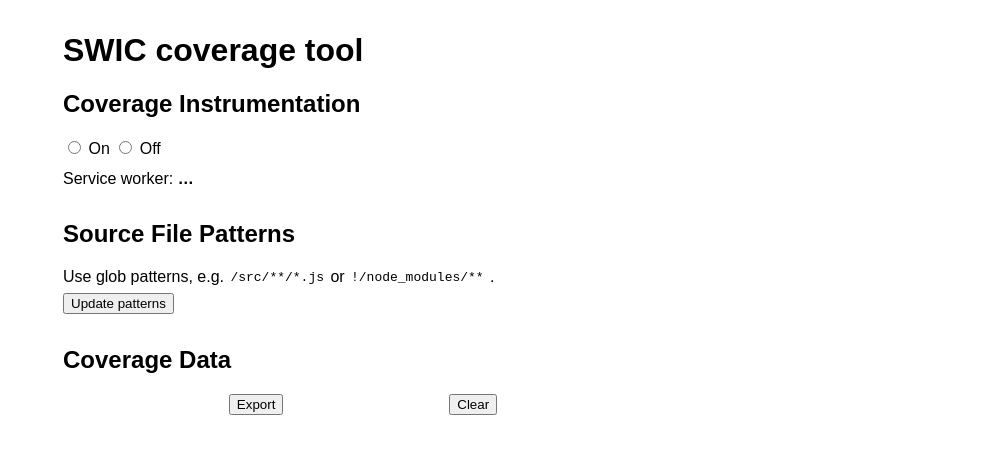
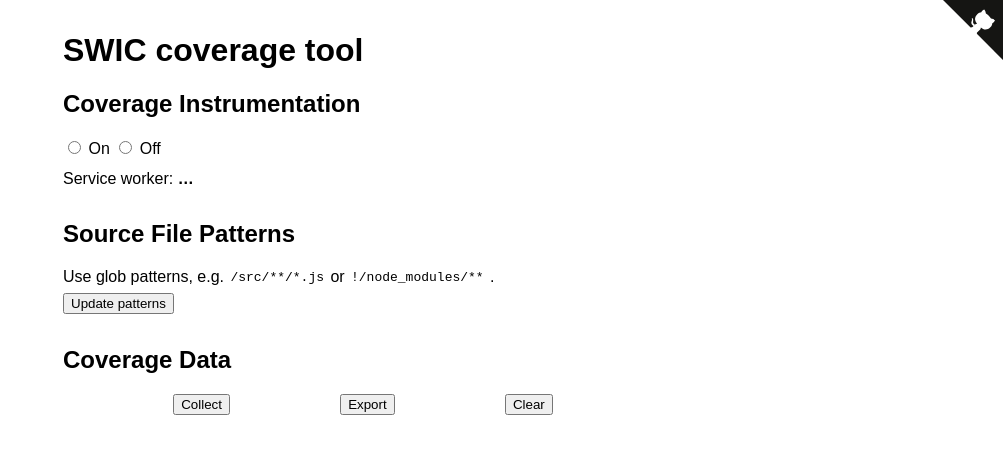
Before and after one commit to rhashimoto/swic, a website built with Parcel: page src/swic.html in a window 1280 px wide. Shown: the whole page, without its empty margins (277-1280 px from the left). Built offline with nearby package versions, Linux system fonts and the light colour scheme.

Commit message:
Cleanup and comments.

```diff
--- a/src/swic.html
+++ b/src/swic.html
@@ -9,7 +9,6 @@
   <style>
     body { font-family: sans-serif; max-width: 600px; margin: 2rem auto; padding: 0 1rem; }
     section { margin-bottom: 2rem; }
-    #coverage-controls label { margin-right: 1.5rem; cursor: pointer; }
     #sw-status-container { margin-top: 0.75rem; }
     #sw-status { font-weight: bold; }
     #data-controls { display: flex; justify-content: space-evenly; }
@@ -52,9 +51,24 @@
   <section>
     <h2>Coverage Data</h2>
     <div id="data-controls">
+      <button id="collect-button">Collect</button>
       <button id="export-button">Export</button>
       <button id="clear-button">Clear</button>
     </div>
   </section>
+
+  <!-- GitHub Corner -->
+  <a href="https://github.com/rhashimoto/swic" class="github-corner" aria-label="View source on GitHub">
+    <svg width="60" height="60" viewBox="0 0 250 250"
+      style="z-index:999;fill:#151513; color:#fff; position: absolute; top: 0; border: 0; right: 0;" aria-hidden="true">
+      <path d="M0,0 L115,115 L130,115 L142,142 L250,250 L250,0 Z"></path>
+      <path
+        d="M128.3,109.0 C113.8,99.7 119.0,89.6 119.0,89.6 C122.0,82.7 120.5,78.6 120.5,78.6 C119.2,72.0 123.4,76.3 123.4,76.3 C127.3,80.9 125.5,87.3 125.5,87.3 C122.9,97.6 130.6,101.9 134.4,103.2"
+        fill="currentColor" style="transform-origin: 130px 106px;" class="octo-arm"></path>
+      <path
+        d="M115.0,115.0 C114.9,115.1 118.7,116.5 119.8,115.4 L133.7,101.6 C136.9,99.2 139.9,98.4 142.2,98.6 C133.8,88.0 127.5,74.4 143.8,58.0 C148.5,53.4 154.0,51.2 159.7,51.0 C160.3,49.4 163.2,43.6 171.4,40.1 C171.4,40.1 176.1,42.5 178.8,56.2 C183.1,58.6 187.2,61.8 190.9,65.4 C194.5,69.0 197.7,73.2 200.1,77.6 C213.8,80.2 216.3,84.9 216.3,84.9 C212.7,93.1 206.9,96.0 205.4,96.6 C205.1,102.4 203.0,107.8 198.3,112.5 C181.9,128.9 168.3,122.5 157.7,114.1 C157.9,116.9 156.7,120.9 152.7,124.9 L141.0,136.5 C139.8,137.7 141.6,141.9 141.8,141.8 Z"
+        fill="currentColor" class="octo-body"></path>
+    </svg>
+  </a>
 </body>
 </html>
```
Also changed, not shown: src/swic-admin.js (+27 -2 lines).
